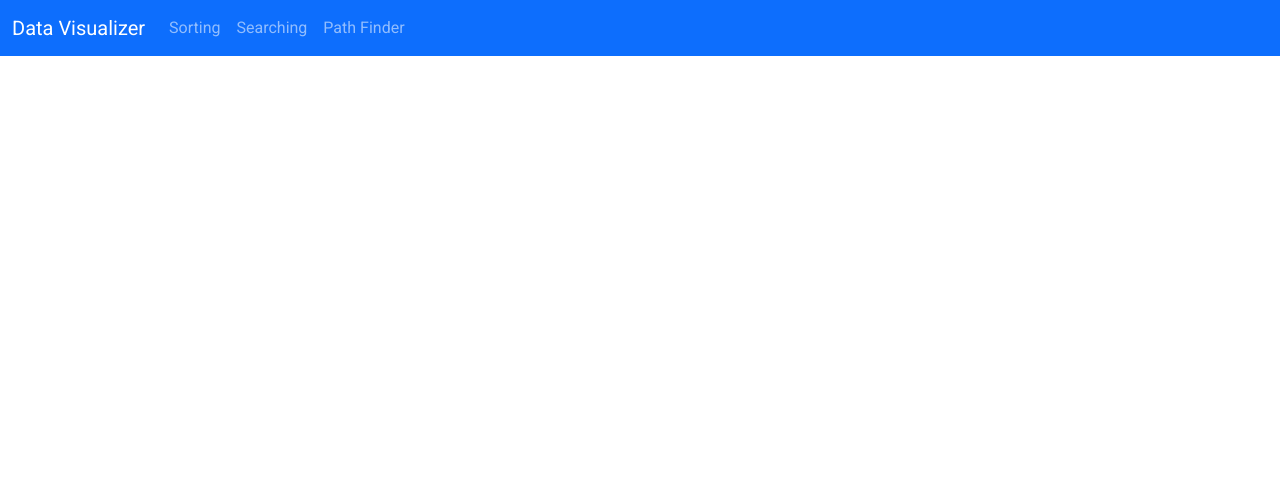
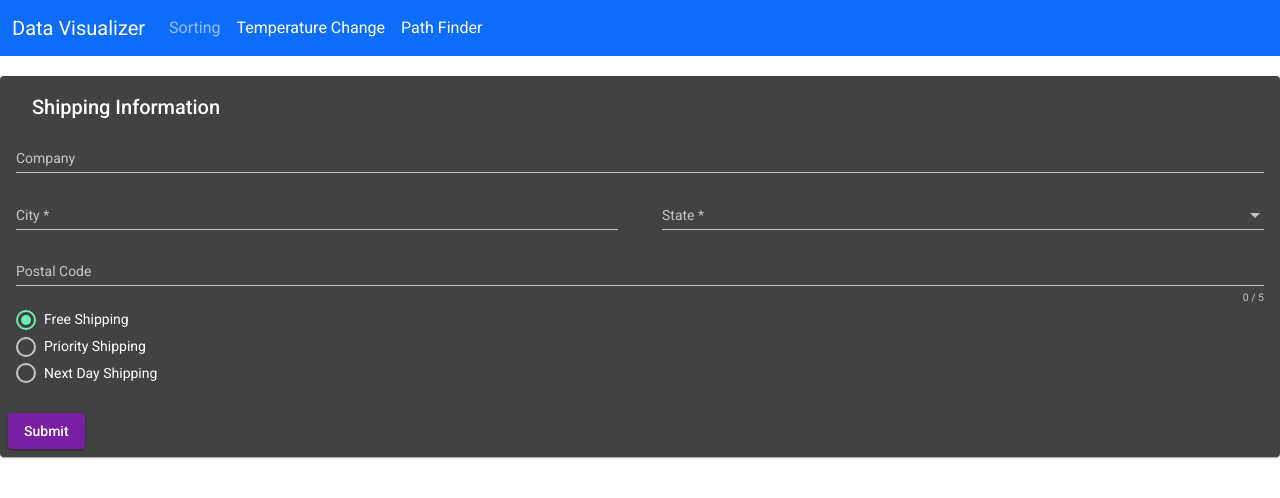
Before and after one commit to shagat/Data-Visualizer-App, an Angular app: page /temp-change in a window 1280 px wide. Before the commit this address led to /. Shown: the top 498 px of the page. Built offline with nearby package versions, Linux system fonts and the light colour scheme.

Commit message:
added temperature components

```diff
--- a/src/app/app-routing.module.ts
+++ b/src/app/app-routing.module.ts
@@ -2,9 +2,14 @@
 import { PreloadAllModules, RouterModule, Routes } from '@angular/router';
 import { HomeComponent } from './home/home.component';
 
+import { TemperatureChangeStartComponent } from './temperature-change-start/temperature-change-start.component';
+
 const routes: Routes = [
   {
     path: '', component: HomeComponent, pathMatch: 'full'
+  },
+  {
+    path: 'temp-change', component: TemperatureChangeStartComponent
   },
   {
     path: 'sort-start', loadChildren: () => import('./sort-start/sorting.module')
--- a/src/app/header/header.component.html
+++ b/src/app/header/header.component.html
@@ -9,7 +9,7 @@
           <a routerLink="/sort-start" routerLinkActive="active" (click)="isMenuCollapsed" class="nav-link">Sorting</a>
         </li>
         <li class="nav-item">
-          <a routerLink="" routerLinkActive="active" (click)="isMenuCollapsed" class="nav-link">Searching</a>
+          <a routerLink="" routerLinkActive="active" (click)="isMenuCollapsed" class="nav-link">Temperature Change</a>
         </li>
         <li class="nav-item">
           <a routerLink="" routerLinkActive="active" (click)="isMenuCollapsed" class="nav-link">Path Finder</a>
--- a/src/app/home/home.component.html
+++ b/src/app/home/home.component.html
@@ -20,7 +20,7 @@
     </div>
     <div class="card">
       <div class="card-body">
-        <a routerLink="#" class="card-title text-center">
+        <a routerLink="/temp-change" class="card-title text-center">
           <h4 ngbPopover="See the historic change in the temperature around the world." placement="top" triggers="mouseenter:mouseleave" popoverTitle="Temperature Change">Temperature change visualizer</h4>
         </a>
       </div>
--- /dev/null
+++ b/src/app/temperature-change-start/temperature-change-item/temperature-change-item.component.html
@@ -0,0 +1 @@
+<p>temperature-change-item works!</p>
--- /dev/null
+++ b/src/app/temperature-change-start/temperature-change-item/temperature-change-item.component.ts
@@ -0,0 +1,15 @@
+import { Component, OnInit } from '@angular/core';
+
+@Component({
+  selector: 'app-temperature-change-item',
+  templateUrl: './temperature-change-item.component.html',
+  styleUrls: ['./temperature-change-item.component.css']
+})
+export class TemperatureChangeItemComponent implements OnInit {
+
+  constructor() { }
+
+  ngOnInit(): void {
+  }
+
+}
--- /dev/null
+++ b/src/app/temperature-change-start/temperature-change-start.component.css
@@ -0,0 +1,27 @@
+.full-width {
+  width: 100%;
+}
+
+.shipping-card {
+  min-width: 120px;
+  margin: 20px auto;
+}
+
+.mat-radio-button {
+  display: block;
+  margin: 5px 0;
+}
+
+.row {
+  display: flex;
+  flex-direction: row;
+}
+
+.col {
+  flex: 1;
+  margin-right: 20px;
+}
+
+.col:last-child {
+  margin-right: 0;
+}
--- /dev/null
+++ b/src/app/temperature-change-start/temperature-change-start.component.html
@@ -0,0 +1,101 @@
+<form [formGroup]="addressForm" novalidate (ngSubmit)="onSubmit()">
+  <mat-card class="shipping-card">
+    <mat-card-header>
+      <mat-card-title>Shipping Information</mat-card-title>
+    </mat-card-header>
+    <mat-card-content>
+      <div class="row">
+        <div class="col">
+          <mat-form-field class="full-width">
+            <input matInput placeholder="Company" formControlName="company">
+          </mat-form-field>
+        </div>
+      </div>
+      <!-- <div class="row">
+        <div class="col">
+          <mat-form-field class="full-width">
+            <input matInput placeholder="First name" formControlName="firstName">
+            <mat-error *ngIf="addressForm.controls['firstName'].hasError('required')">
+              First name is <strong>required</strong>
+            </mat-error>
+          </mat-form-field>
+        </div>
+        <div class="col">
+          <mat-form-field class="full-width">
+            <input matInput placeholder="Last name" formControlName="lastName">
+            <mat-error *ngIf="addressForm.controls['lastName'].hasError('required')">
+              Last name is <strong>required</strong>
+            </mat-error>
+          </mat-form-field>
+        </div>
+      </div> -->
+      <!-- <div class="row">
+        <div class="col">
+          <mat-form-field class="full-width">
+            <textarea matInput placeholder="Address" formControlName="address"></textarea>
+            <mat-error *ngIf="addressForm.controls['address'].hasError('required')">
+              Address is <strong>required</strong>
+            </mat-error>
+          </mat-form-field>
+        </div>
+      </div>
+      <div class="row" *ngIf="!hasUnitNumber">
+        <div class="col">
+          <button mat-button type="button" (click)="hasUnitNumber = !hasUnitNumber">
+            + Add C/O, Apt, Suite, Unit
+          </button>
+        </div>
+      </div>
+      <div class="row" *ngIf="hasUnitNumber">
+        <div class="col">
+          <mat-form-field class="full-width">
+            <textarea matInput placeholder="Address 2" formControlName="address2"></textarea>
+          </mat-form-field>
+        </div>
+      </div> -->
+      <div class="row">
+        <div class="col">
+          <mat-form-field class="full-width">
+            <input matInput placeholder="City" formControlName="city">
+            <mat-error *ngIf="addressForm.controls['city'].hasError('required')">
+              City is <strong>required</strong>
+            </mat-error>
+          </mat-form-field>
+        </div>
+        <div class="col">
+          <mat-form-field class="full-width">
+            <mat-select placeholder="State" formControlName="state">
+              <mat-option *ngFor="let state of states" [value]="state.abbreviation">
+                {{ state.name }}
+              </mat-option>
+            </mat-select>
+            <mat-error *ngIf="addressForm.controls['state'].hasError('required')">
+              State is <strong>required</strong>
+            </mat-error>
+          </mat-form-field>
+        </div>
+      </div>
+      <div class="row">
+        <div class="col">
+          <mat-form-field class="full-width">
+            <input matInput #postalCode maxlength="5" placeholder="Postal Code" type="number"
+              formControlName="postalCode">
+            <mat-hint align="end">{{postalCode.value.length}} / 5</mat-hint>
+          </mat-form-field>
+        </div>
+      </div>
+      <div class="row">
+        <div class="col">
+          <mat-radio-group formControlName="shipping">
+            <mat-radio-button value="free">Free Shipping</mat-radio-button>
+            <mat-radio-button value="priority">Priority Shipping</mat-radio-button>
+            <mat-radio-button value="nextday">Next Day Shipping</mat-radio-button>
+          </mat-radio-group>
+        </div>
+      </div>
+    </mat-card-content>
+    <mat-card-actions>
+      <button mat-raised-button color="primary" type="submit">Submit</button>
+    </mat-card-actions>
+  </mat-card>
+</form>
--- /dev/null
+++ b/src/app/temperature-change-start/temperature-change-start.component.ts
@@ -0,0 +1,94 @@
+import { Component } from '@angular/core';
+import { FormBuilder, Validators } from '@angular/forms';
+
+@Component({
+  selector: 'app-temperature-change-start',
+  templateUrl: './temperature-change-start.component.html',
+  styleUrls: ['./temperature-change-start.component.css']
+})
+export class TemperatureChangeStartComponent {
+  addressForm = this.fb.group({
+    company: null,
+    firstName: [null, Validators.required],
+    lastName: [null, Validators.required],
+    address: [null, Validators.required],
+    address2: null,
+    city: [null, Validators.required],
+    state: [null, Validators.required],
+    postalCode: [null, Validators.compose([
+      Validators.required, Validators.minLength(5), Validators.maxLength(5)])
+    ],
+    shipping: ['free', Validators.required]
+  });
+
+  hasUnitNumber = false;
+
+  states = [
+    {name: 'Alabama', abbreviation: 'AL'},
+    {name: 'Alaska', abbreviation: 'AK'},
+    {name: 'American Samoa', abbreviation: 'AS'},
+    {name: 'Arizona', abbreviation: 'AZ'},
+    {name: 'Arkansas', abbreviation: 'AR'},
+    {name: 'California', abbreviation: 'CA'},
+    {name: 'Colorado', abbreviation: 'CO'},
+    {name: 'Connecticut', abbreviation: 'CT'},
+    {name: 'Delaware', abbreviation: 'DE'},
+    {name: 'District Of Columbia', abbreviation: 'DC'},
+    {name: 'Federated States Of Micronesia', abbreviation: 'FM'},
+    {name: 'Florida', abbreviation: 'FL'},
+    {name: 'Georgia', abbreviation: 'GA'},
+    {name: 'Guam', abbreviation: 'GU'},
+    {name: 'Hawaii', abbreviation: 'HI'},
+    {name: 'Idaho', abbreviation: 'ID'},
+    {name: 'Illinois', abbreviation: 'IL'},
+    {name: 'Indiana', abbreviation: 'IN'},
+    {name: 'Iowa', abbreviation: 'IA'},
+    {name: 'Kansas', abbreviation: 'KS'},
+    {name: 'Kentucky', abbreviation: 'KY'},
+    {name: 'Louisiana', abbreviation: 'LA'},
+    {name: 'Maine', abbreviation: 'ME'},
+    {name: 'Marshall Islands', abbreviation: 'MH'},
+    {name: 'Maryland', abbreviation: 'MD'},
+    {name: 'Massachusetts', abbreviation: 'MA'},
+    {name: 'Michigan', abbreviation: 'MI'},
+    {name: 'Minnesota', abbreviation: 'MN'},
+    {name: 'Mississippi', abbreviation: 'MS'},
+    {name: 'Missouri', abbreviation: 'MO'},
+    {name: 'Montana', abbreviation: 'MT'},
+    {name: 'Nebraska', abbreviation: 'NE'},
+    {name: 'Nevada', abbreviation: 'NV'},
+    {name: 'New Hampshire', abbreviation: 'NH'},
+    {name: 'New Jersey', abbreviation: 'NJ'},
+    {name: 'New Mexico', abbreviation: 'NM'},
+    {name: 'New York', abbreviation: 'NY'},
+    {name: 'North Carolina', abbreviation: 'NC'},
+    {name: 'North Dakota', abbreviation: 'ND'},
+    {name: 'Northern Mariana Islands', abbreviation: 'MP'},
+    {name: 'Ohio', abbreviation: 'OH'},
+    {name: 'Oklahoma', abbreviation: 'OK'},
+    {name: 'Oregon', abbreviation: 'OR'},
+    {name: 'Palau', abbreviation: 'PW'},
+    {name: 'Pennsylvania', abbreviation: 'PA'},
+    {name: 'Puerto Rico', abbreviation: 'PR'},
+    {name: 'Rhode Island', abbreviation: 'RI'},
+    {name: 'South Carolina', abbreviation: 'SC'},
+    {name: 'South Dakota', abbreviation: 'SD'},
+    {name: 'Tennessee', abbreviation: 'TN'},
+    {name: 'Texas', abbreviation: 'TX'},
+    {name: 'Utah', abbreviation: 'UT'},
+    {name: 'Vermont', abbreviation: 'VT'},
+    {name: 'Virgin Islands', abbreviation: 'VI'},
+    {name: 'Virginia', abbreviation: 'VA'},
+    {name: 'Washington', abbreviation: 'WA'},
+    {name: 'West Virginia', abbreviation: 'WV'},
+    {name: 'Wisconsin', abbreviation: 'WI'},
+    {name: 'Wyoming', abbreviation: 'WY'}
+  ];
+
+  constructor(private fb: FormBuilder) {}
+
+  onSubmit(): void {
+    alert('Thanks!');
+    console.log(this.addressForm)
+  }
+}
```
Also changed, not shown: src/app/app.module.ts (+17 -1 lines), src/app/temperature-change-start/temperature-change-item/temperature-change-item.component.css (added), 1 other file (tests, documents, lock files or other folders).
